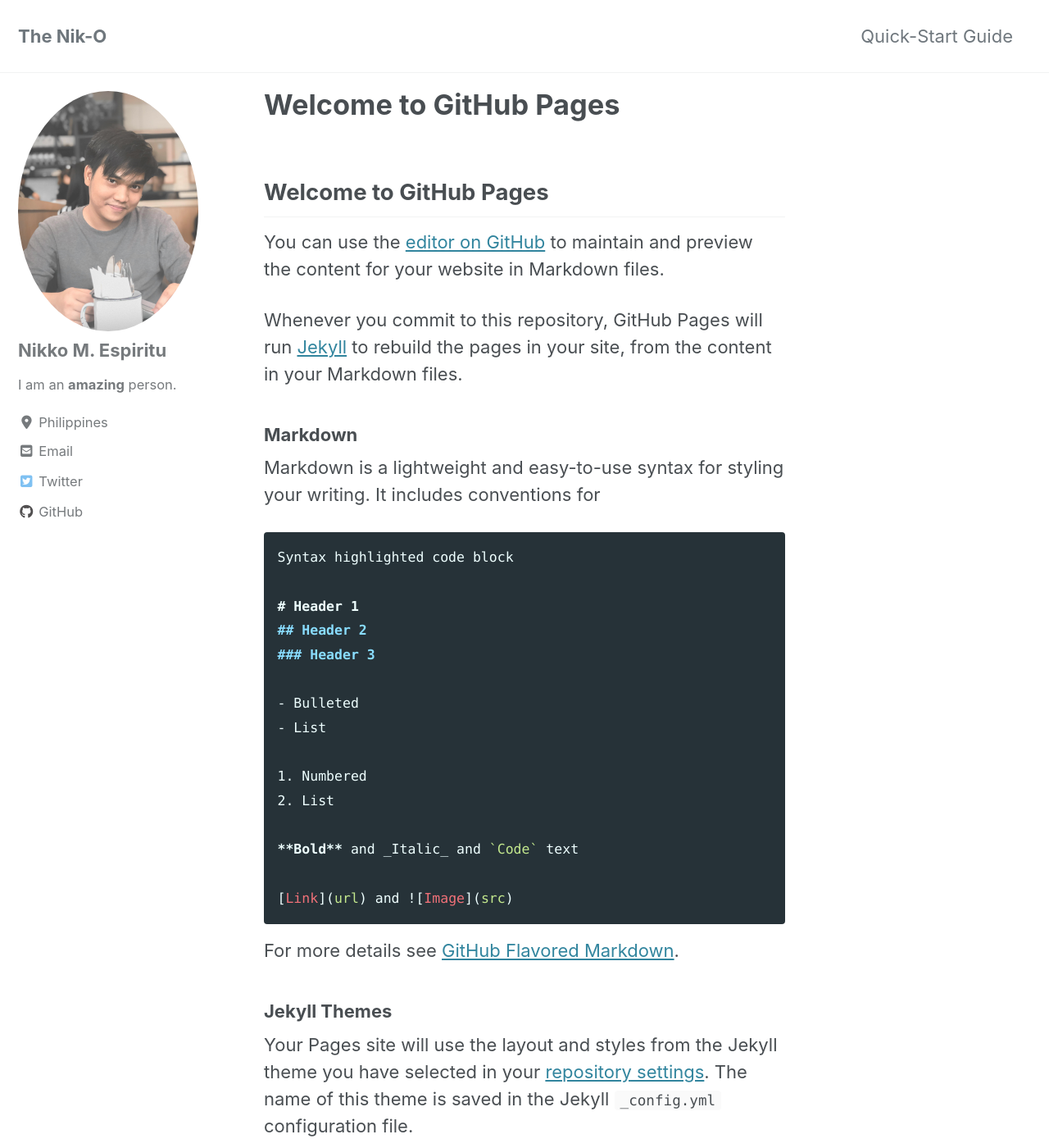
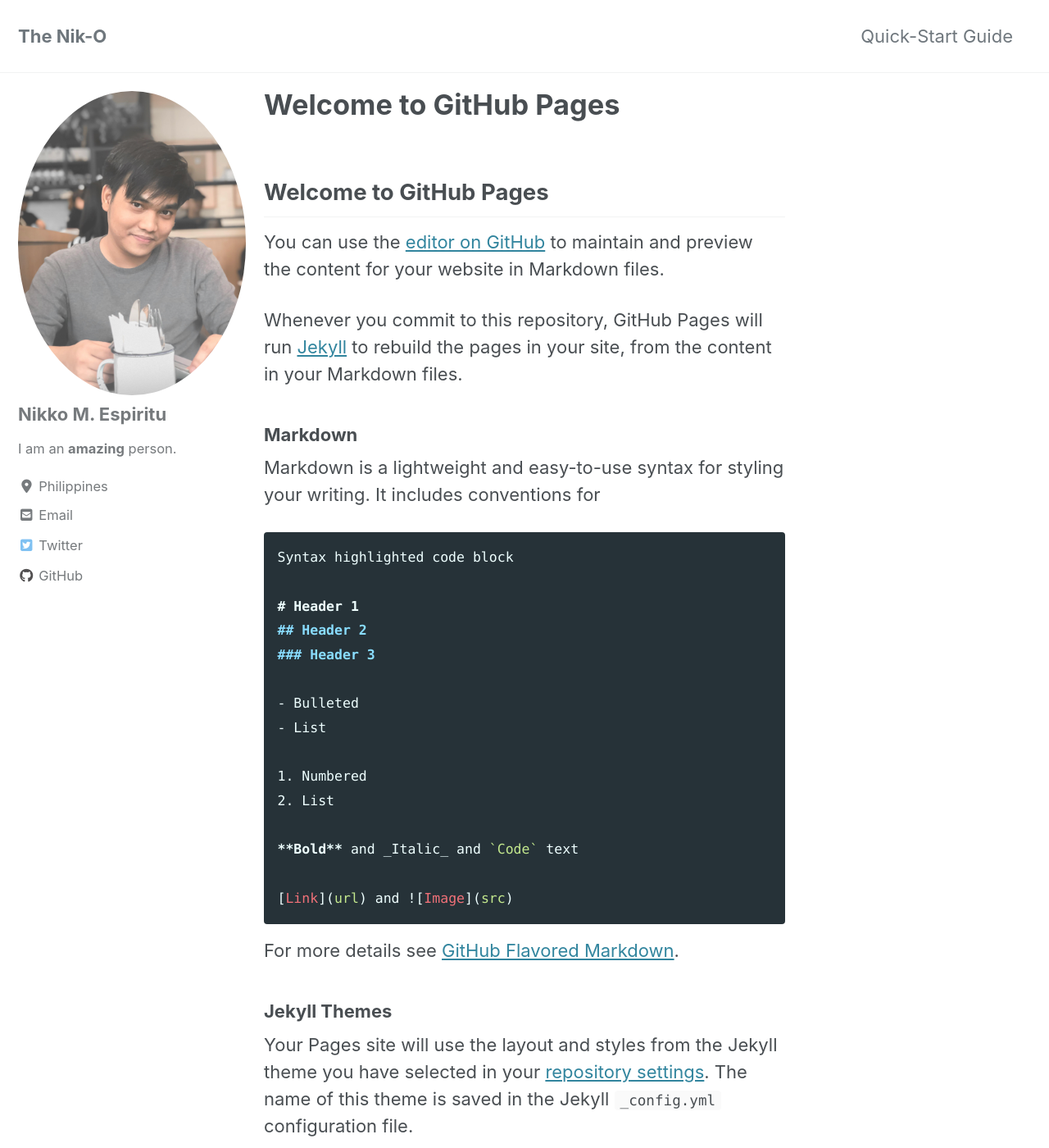
Before and after one commit to espnik/espnik.github.io, a Jekyll site: the page built from index.md, in a window 1280 px wide and 1400 px high. Shown: the whole window at 82% size. Built offline with Jekyll 4.4.1, drawn with Linux system fonts in a browser that asks for light colours; cached includes are drawn as plain includes; nearby versions of some CDN libraries; our own code applies the rules of GitHub Pages for plain Markdown files; the list of posts is cut into pages by our own code.

Commit message:
change dp shape

```diff
--- a/_sass/minimal-mistakes/_sidebar.scss
+++ b/_sass/minimal-mistakes/_sidebar.scss
@@ -127,7 +127,6 @@
   }
 
   img {
-    max-width: 220px;
     border-radius: 50%;
   }
 }
```
